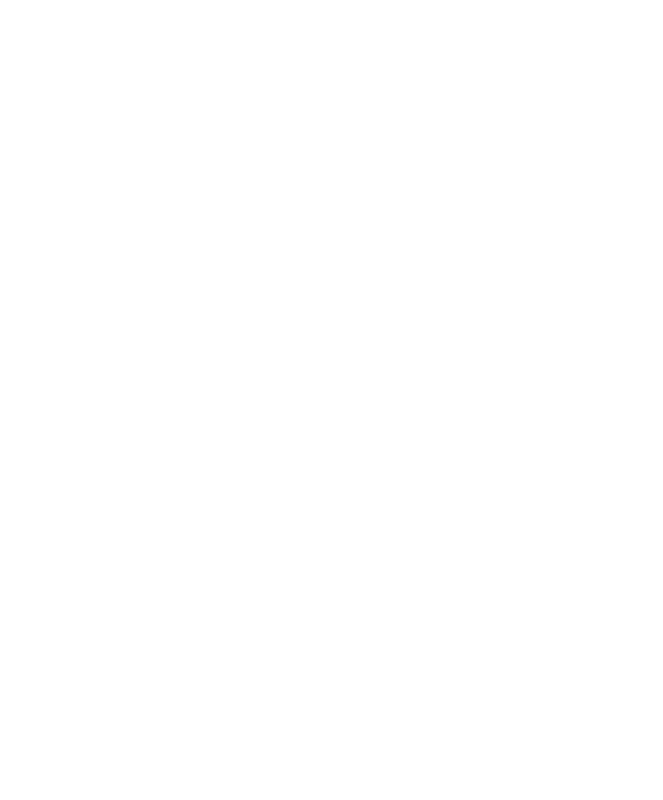
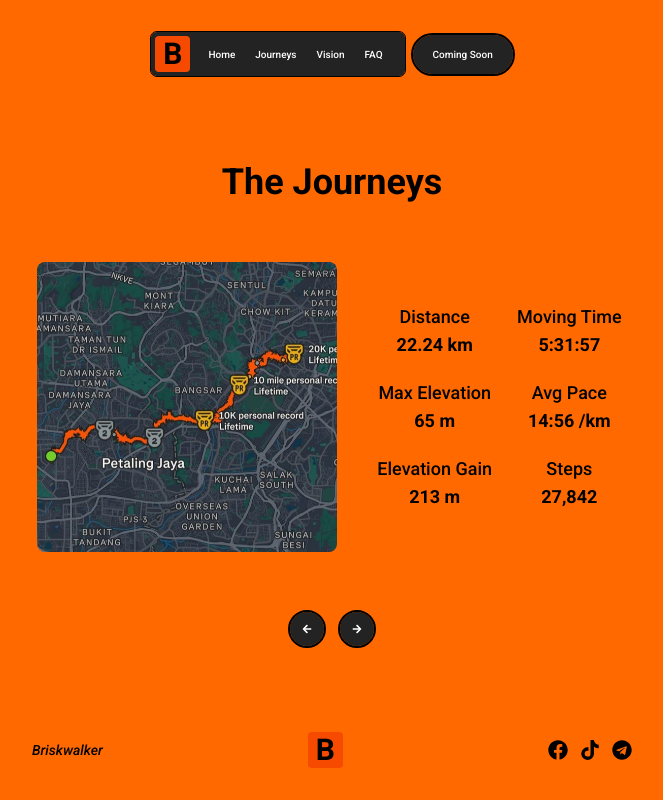
Before and after one commit to NotZarifGithub/Briskwalker, a React (Vite) app in the folder client/: page /journeys in a window 1280 px wide. Before the commit this address had no page. Shown: the whole page, without its empty margins (308-971 px from the left). Built offline with nearby package versions, Linux system fonts and the light colour scheme.

Commit message:
refactor: add vision section to its designated page

```diff
--- a/client/src/App.jsx
+++ b/client/src/App.jsx
@@ -1,12 +1,22 @@
-import { Routes, Route } from 'react-router-dom'
+import { Router, Routes, Route } from 'react-router-dom'
 import Home from "./pages/Home"
+import Journeys from './pages/Journeys'
+import Navbar from './components/layout/Navbar'
+import Footer from './components/layout/Footer'
+import Vision from './pages/Vision'
+import Faq from './pages/Faq'
 
 function App() {
   return (
-    <div className='bg-orange-500'>
+    <div className='bg-orange-500 py-8 flex flex-col gap-5 px-6 sm:px-12'>
+      <Navbar/>
       <Routes>
-        <Route path='/' element={<Home />}/>
+        <Route path='/home' element={<Home />}/>
+        <Route path= '/journeys' element={<Journeys/>}/>
+        <Route path='/vision' element={<Vision/>}/>
+        <Route path='/faq' element={<Faq/>}/>
       </Routes>
+      <Footer/>
     </div>
   )
 }
--- a/client/src/components/sections/JourneySection/JourneySection.jsx
+++ b/client/src/components/sections/JourneySection/JourneySection.jsx
@@ -29,16 +29,16 @@ const JourneySection = () => {
   return (
 
     // Journey Section
-    <section className='flex flex-col gap-15 py-[75px]'>
+    <section className='flex flex-col gap-15 justify-center min-h-[calc(100vh-184px)] items-center'>
       <div>
-        <h1 className='capitalize font-bold text-5xl'>
+        <h1 className='capitalize font-bold text-3xl sm:text-4xl md:text-4xl'>
           the journeys
         </h1>
       </div>
-      <div className='flex gap-20 items-center'>
+      <div className='flex flex-col gap-10 items-center md:flex-row'>
 
         {/* Image */}
-        <div className='w-full max-w-[350px]'>
+        <div className='w-full max-w-[200px] sm:max-w-[250px] md:max-w-[300px]'>
           <img
             src={briskwalk1}
             alt="Briskwalk Image"
@@ -47,7 +47,7 @@ const JourneySection = () => {
         </div>
 
         {/* Stats Card */}
-        <div className='grid grid-cols-2 gap-10'>
+        <div className='grid grid-cols-2 gap-5'>
           {current.stats.map((s, i) => (
             <StatsCard
               key={i}
--- a/client/src/components/sections/JourneySection/StatsCard.jsx
+++ b/client/src/components/sections/JourneySection/StatsCard.jsx
@@ -3,11 +3,11 @@ import React from 'react'
 const StatsCard = ( {name, stats} ) => {
   return (
 
-    <div className='flex flex-col gap-1'>
-      <p className='capitalize font-medium text-xl'>
+    <div className='flex flex-col items-center'>
+      <p className='capitalize font-medium text-md sm:text-lg'>
         {name}
       </p>
-      <p className='font-bold text-2xl'>
+      <p className='font-bold text-lg'>
         {stats}
       </p>
     </div>
--- a/client/src/components/sections/VisionSection/VisionCard.jsx
+++ b/client/src/components/sections/VisionSection/VisionCard.jsx
@@ -4,11 +4,11 @@ const VisionCard = ( {h1, p} ) => {
   return (
 
     // Vision Card
-    <div className='flex flex-col gap-8 max-w-[350px]'>
-      <h1 className='font-bold capitalize text-5xl'>
+    <div className='flex flex-col gap-4 max-w-[350px]'>
+      <h1 className='font-bold capitalize text-3xl md:text-4xl'>
         {h1}
       </h1>
-      <p>
+      <p className='text-sm'>
         {p}
       </p>
       </div>
--- a/client/src/components/sections/VisionSection/VisionSection.jsx
+++ b/client/src/components/sections/VisionSection/VisionSection.jsx
@@ -5,9 +5,9 @@ const VisionSection = () => {
   return (
 
     // Vision Section
-    <section className='flex gap-20 py-[75px]'>
+    <section className='flex flex-col md:flex-row gap-10 justify-center min-h-[calc(100vh-184px)] items-center '>
 
-      <div className='flex flex-col gap-20'>
+      <div className='flex flex-col gap-10'>
         <VisionCard
           h1={'Vision'}
           p={`At Briskwalker, we imagine a world where walking is more than just movement — it’s a
--- /dev/null
+++ b/client/src/pages/Faq.jsx
@@ -0,0 +1,11 @@
+import React from 'react'
+
+const Faq = () => {
+  return (
+    <div>
+      test
+    </div>
+  )
+}
+
+export default Faq
--- a/client/src/pages/Home.jsx
+++ b/client/src/pages/Home.jsx
@@ -1,17 +1,10 @@
 import React from 'react'
-import Navbar from '../components/layout/Navbar'
 import HeroSection from '../components/sections/HeroSection/HeroSection'
-import VisionSection from '../components/sections/VisionSection/VisionSection'
-import FaqSection from '../components/sections/FaqSection/FaqSection'
-import Footer from '../components/layout/Footer'
-import JourneySection from '../components/sections/JourneySection/JourneySection'
 
 const Home = () => {
   return (
-    <div className='py-8 flex flex-col gap-5 px-6 sm:px-12'>
-      <Navbar/>
+    <div className=''>
       <HeroSection/>
-      <Footer/>
     </div>
   )
 }
--- /dev/null
+++ b/client/src/pages/Journeys.jsx
@@ -0,0 +1,12 @@
+import React from 'react'
+import JourneySection from '../components/sections/JourneySection/JourneySection'
+
+const Journeys = () => {
+  return (
+    <div>
+      <JourneySection />
+    </div>
+  )
+}
+
+export default Journeys
--- /dev/null
+++ b/client/src/pages/Vision.jsx
@@ -0,0 +1,12 @@
+import React from 'react'
+import VisionSection from '../components/sections/VisionSection/VisionSection'
+
+const Vision = () => {
+  return (
+    <div>
+      <VisionSection/>
+    </div>
+  )
+}
+
+export default Vision
```
